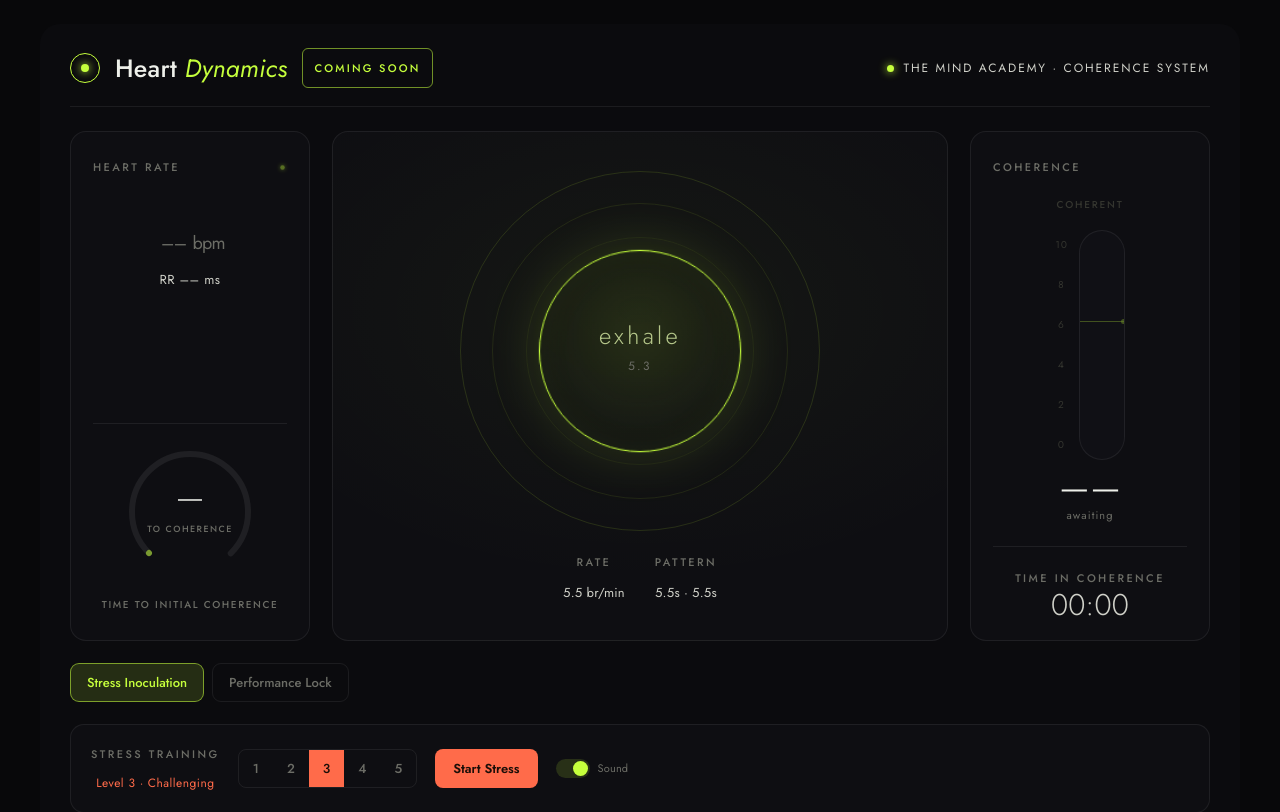
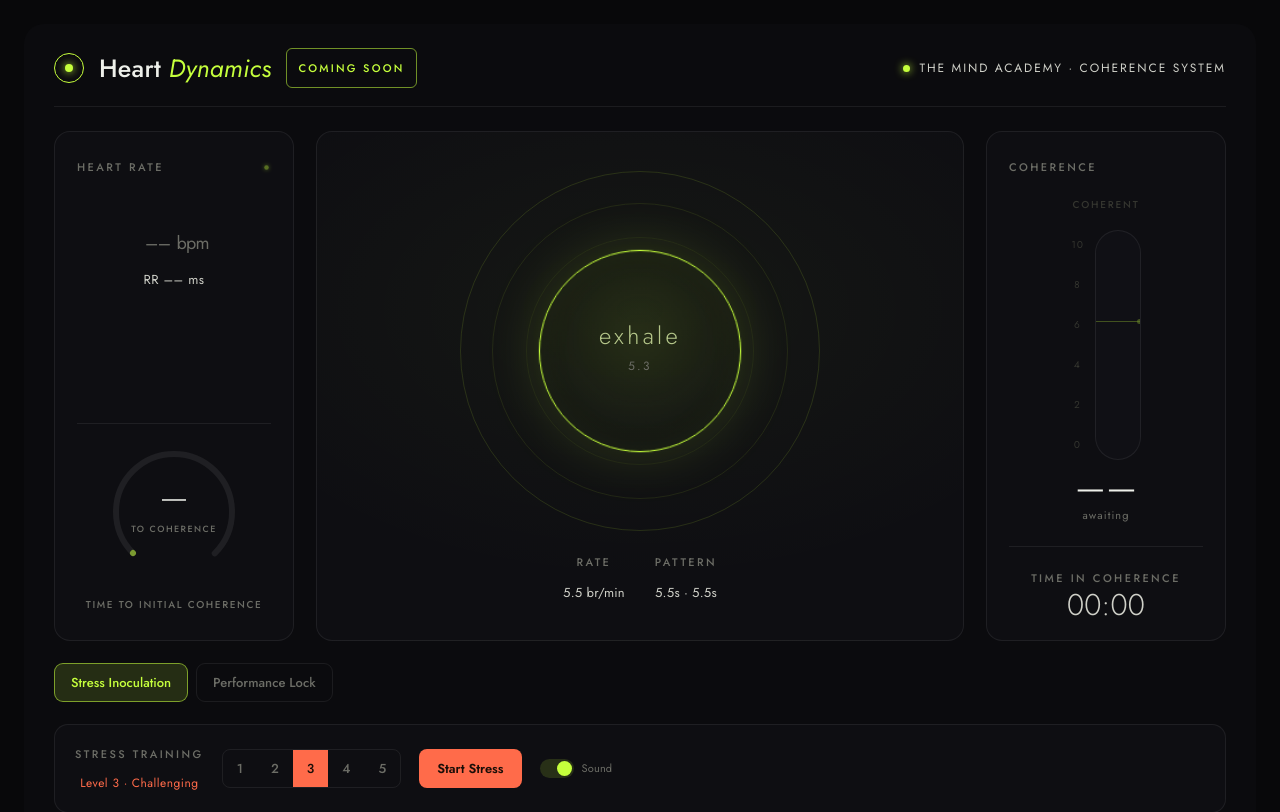
Before and after one commit to jithins123/heart-dynamics-saas, a React (Vite) app: page / in a window 1280 px wide. Shown: the top 812 px of the page. Built offline with nearby package versions, Linux system fonts and the light colour scheme.

Commit message:
Increase #root width from 1200px to 1500px

```diff
--- a/src/index.css
+++ b/src/index.css
@@ -55,7 +55,7 @@ body {
 }
 
 #root {
-  width: 1200px;
+  width: 1500px;
   max-width: 100%;
   margin: 0 auto;
   text-align: center;
```
